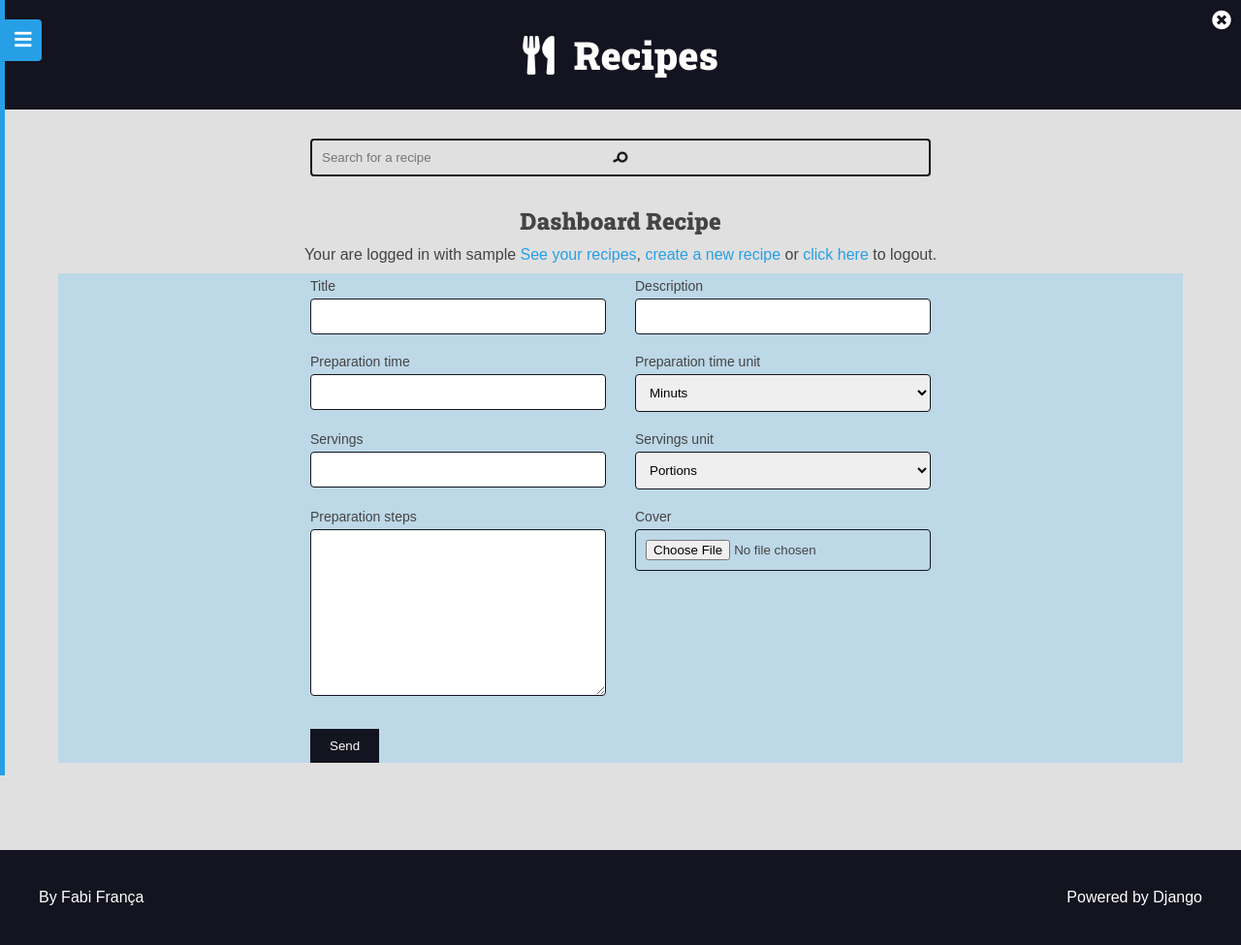
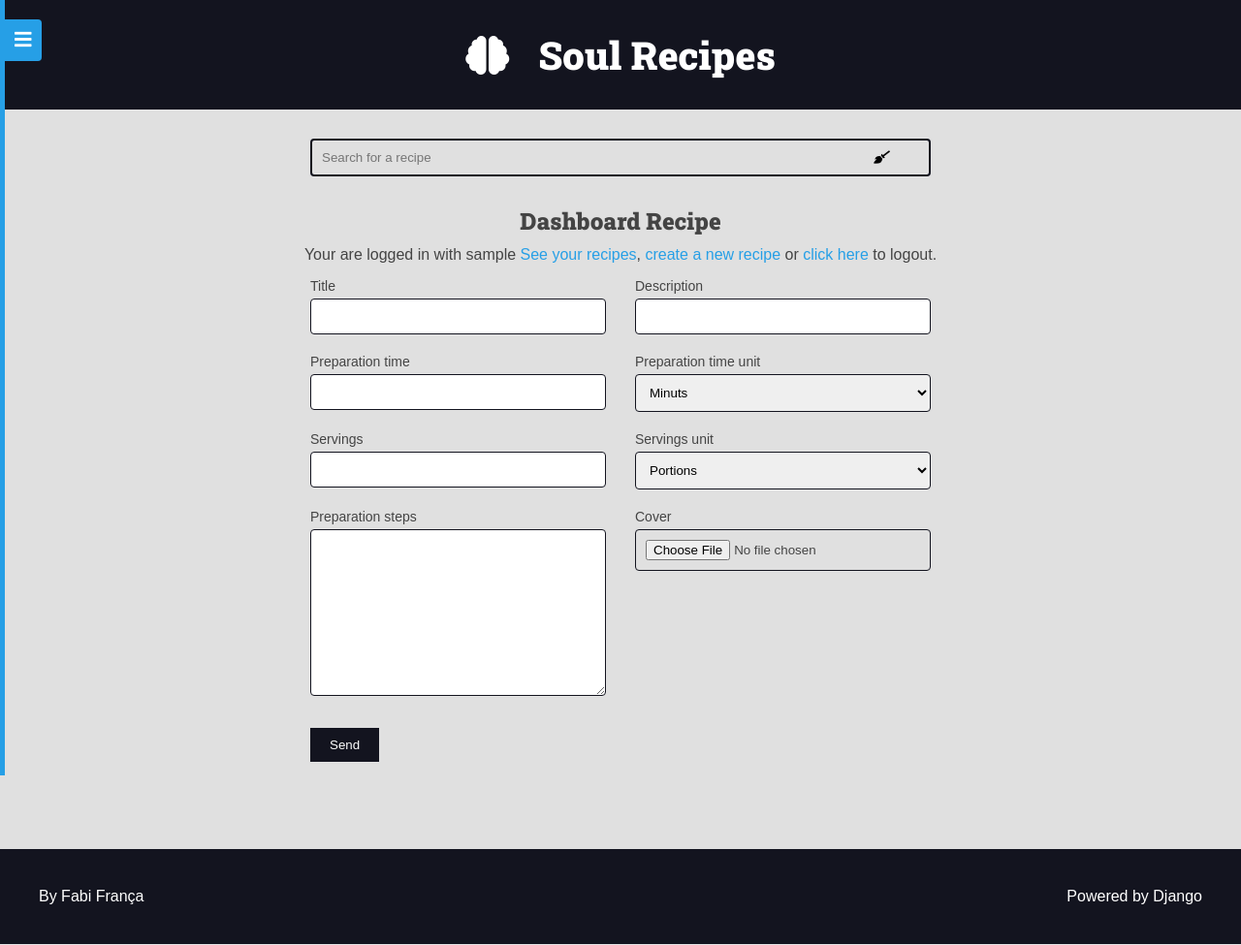
Before and after one commit to FabianaRSFF/curso-django-projeto1, a Django app: page /authors/dashboard/recipe/delete/ in a window 1280 px wide. Shown: the whole page at 97% size. Run offline with Django 4.2, Linux system fonts and the light colour scheme; the visitor is signed in with stand-in values (Sample User, id 1).

Commit message:
updating % testing

```diff
--- a/base_static/global/css/styles.css
+++ b/base_static/global/css/styles.css
@@ -54,9 +54,10 @@
 
 body {
   font-size: 1.6rem;
-    font-family: var(--font-primary);
+  font-family: "Font Awesome 5 Free", var(--font-primary);
   background: var(--color-gray-1);
   color: var(--color-dark-text);
+
 }
 
 h1,
@@ -78,12 +79,9 @@
 }
 
 .container {
-    max-width: 164rem;
+  max-width: 144rem;
   margin: 0 auto;
   padding: var(--spacing-gutter-medium);
-  }
-  .main-form {
-    background: #bdd8e7;
 }
 
 .main-header-container {
@@ -102,8 +100,12 @@
   margin: 0 auto;
 }
 
+.fa-smile {
+  color: var(--color-alert-light);
+}
+
 .main-logo-icon {
-    margin-right: 2rem;
+  margin-right: 3rem;
 }
 
 .search-form {
@@ -115,7 +117,6 @@
   transition: all 300ms ease-in-out;
 }
 
-
 .search-input,
 .search-button {
   border: none;
@@ -123,16 +124,11 @@
   outline: none;
   padding: 1rem;
   transition: all 300ms ease-in-out;
-    width: 100%;
 }
 
 .search-input {
   width: 100%;
   padding-right: 3rem;
-  }
-
-  .fa-search {
-    align-items: flex-end;
 }
 
 .search-button {
@@ -534,18 +530,6 @@
   cursor: pointer;
 }
 
-  .button-close-menu-visible {
-    position: fixed;
-    top: 1rem;
-    right: 1rem;
-    color: var(--color-white);
-    background: none;
-    border: none;
-    font-size: 2rem;
-    z-index: 3;
-    cursor: pointer;
-  }
-
 .menu-nav {
   display: flex;
   flex-flow: column wrap;
--- a/base_templates/global/base.html
+++ b/base_templates/global/base.html
@@ -5,11 +5,12 @@
 
 <head>
     {% include "global/partials/head.html" %}
-    <title> {% block title %}{% endblock title %} Recipes</title>
+    <title> {% block title %}{% endblock title %} Soul Recipes </title>
 
 </head>
 
 <body>
+    {% csrf_token %}
     {% include 'global/partials/menu.html'%}
     {% include 'global/partials/header.html' %}
 
--- a/base_templates/global/partials/header.html
+++ b/base_templates/global/partials/header.html
@@ -2,8 +2,8 @@
     <div class="main-header container">
         <h1>
             <a class="main-logo" href="{% url 'recipes:home' %}">
-                <i class="fas fa-utensils main-logo-icon"></i>
-                <span class="main-logo-text">Recipes{{ name }}</span>
+                <i class="fas fa-brain fa-ballons main-logo-icon"></i>
+            <span class="main-logo-text"> Soul Recipes </span>
             </a>
         </h1>
     </div>
--- a/base_templates/global/partials/search.html
+++ b/base_templates/global/partials/search.html
@@ -2,8 +2,8 @@
     <div class="container">
         <form action="{% url 'recipes:search' %}" method="GET" class="search-form">
             <input type="search" class="search-input" name="q" value="{{ search_term}}" required placeholder="Search for a recipe">
-            <button type="submit" class="button search-button">
-            <i class="fa fa-spin fa-search"></i>
+                <button type="submit" class="button search-button">
+                <i class="fas fa-broom main-logo-icon"></i>
             </button>
         </form>
     </div>
--- a/recipes/templates/recipes/partials/recipe.html
+++ b/recipes/templates/recipes/partials/recipe.html
@@ -1,4 +1,5 @@
 <div class="recipe recipe-list-item">
+    {% csrf_token %}
     {% if recipe.cover %}
         <div class="recipe-cover">
             <a href="{{recipe.get_absolute_url}}">
--- a/recipes/views/api.py
+++ b/recipes/views/api.py
@@ -20,6 +20,7 @@ def recipe_api_list(request):
         )
         return Response(serializer.data)
     elif request.method == 'POST':
+        serializer = RecipeSerializer(data=request.data)
         return Response('POST', status=status.HTTP_201_CREATED)
 
 
```
Lines whose indentation alone changed are shown as unchanged.
